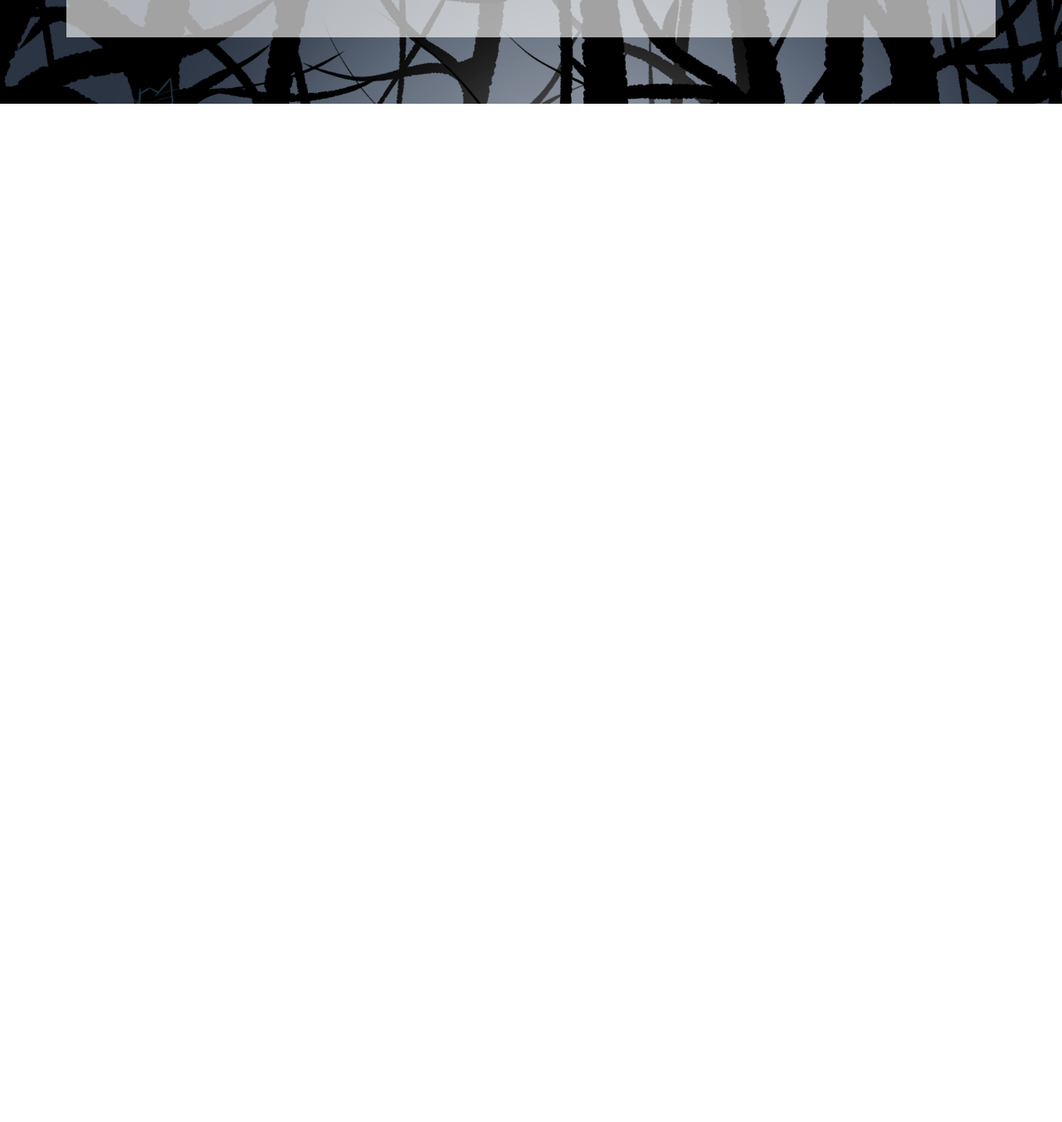
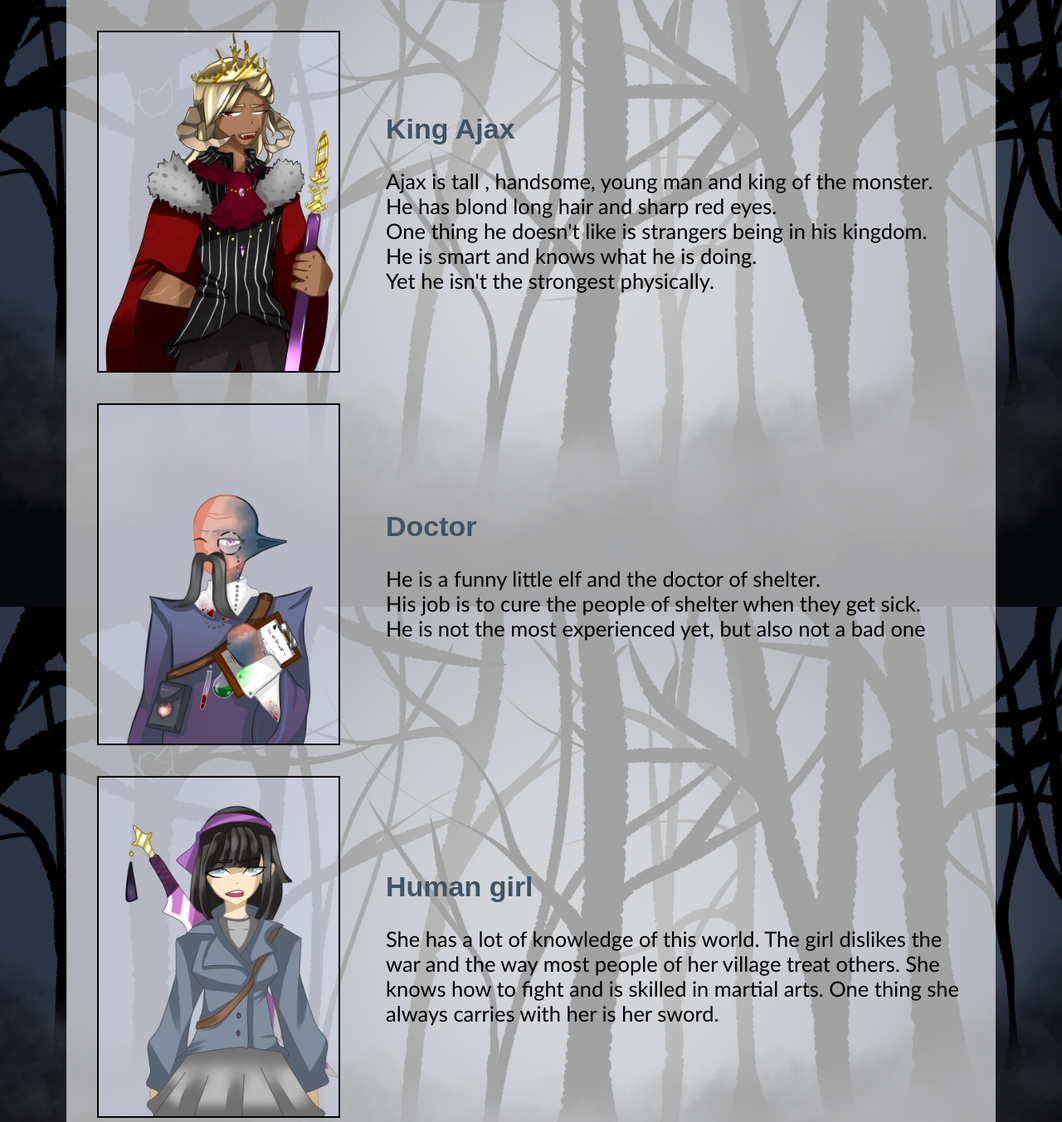
Before and after one commit to WMC-AHIF-2021/VisualNovel, a website built with Parcel: page src/character-description.html in a window 1280 px wide. Shown: the part 2469-3821 px from the top of the page at 83% size. Before the commit the page ends 2594 px from the top, so only its background shows below. Built offline with nearby package versions, Linux system fonts and the light colour scheme.

Commit message:
character description update

```diff
--- a/src/character-description.html
+++ b/src/character-description.html
@@ -55,11 +55,18 @@
             </tr>
             <tr>
               <td>
-                <img
-                  src="../images/Characters/vita.png"
-                  alt="img of the Character"
-                  class="ChDescImg"
-                />
+                <a id="vita">
+                  <img
+                          src="../images/Characters/vita.png"
+                          alt="img of the Character"
+                          class="ChDescImg"
+                  />
+                  <img src="../images/Characters/VitaHat.png"
+                       class="ChDescImg"
+                  />
+                </a>
+
+
               </td>
               <td>
                 <h2>Vita</h2>
@@ -78,6 +85,7 @@
                   src="../images/Characters/Steak.png"
                   alt="img of the Character"
                   class="ChDescImg"
+                  id="div"
                 />
               </td>
               <td>
@@ -93,6 +101,61 @@
                 </p>
               </td>
             </tr>
+            <tr>
+              <td>
+                <img
+                        src="../images/Characters/monsterKing.png"
+                        alt="img of the Character"
+                        class="ChDescImg"
+                />
+              </td>
+              <td>
+                <h2>King Ajax</h2>
+                <p>
+                  Ajax is tall , handsome, young man and king of the monster.<br/>
+                  He has blond long hair and sharp red eyes.<br/>
+                  One thing he doesn't like is strangers being in his kingdom.<br/>
+                  He is smart and knows what he is doing.<br/>
+                  Yet he isn't the strongest physically.<br />
+
+                </p>
+              </td>
+            </tr>
+            <tr>
+              <td>
+                <img
+                        src="../images/Characters/Doktor.png"
+                        alt="img of the Character"
+                        class="ChDescImg"
+                />
+              </td>
+              <td>
+                <h2>Doctor</h2>
+                <p>
+                  He is a funny little elf and the doctor of shelter.<br/>
+                  His job is to cure the people of shelter when they get sick.<br/>
+                  He is not the most experienced yet, but also not a bad one<br/>
+                </p>
+              </td>
+            </tr>
+            <tr>
+              <td>
+                <img
+                        src="../images/Characters/human.png"
+                        alt="img of the Character"
+                        class="ChDescImg"
+                />
+              </td>
+              <td>
+                <h2>Human girl</h2>
+                <p>
+                  She has a lot of knowledge of this world.
+                  The girl dislikes the war and the way most people of her village treat others.
+                  She knows how to fight and is skilled in martial arts.
+                  One thing she always carries with her is her sword.
+                </p>
+              </td>
+            </tr>
           </table>
         </article>
       </div>
--- a/src/styles.css
+++ b/src/styles.css
@@ -86,6 +86,16 @@ li a {
   padding: 25px;
   text-decoration: none;
 }
+#vita img:last-child {
+  display: none;
+}
+#vita:hover img:last-child {
+  display: block;
+}
+#vita:hover img:first-child {
+  display: none;
+}
+
 
 li a:hover {
   background-color: rgb(74, 15, 57);
```
